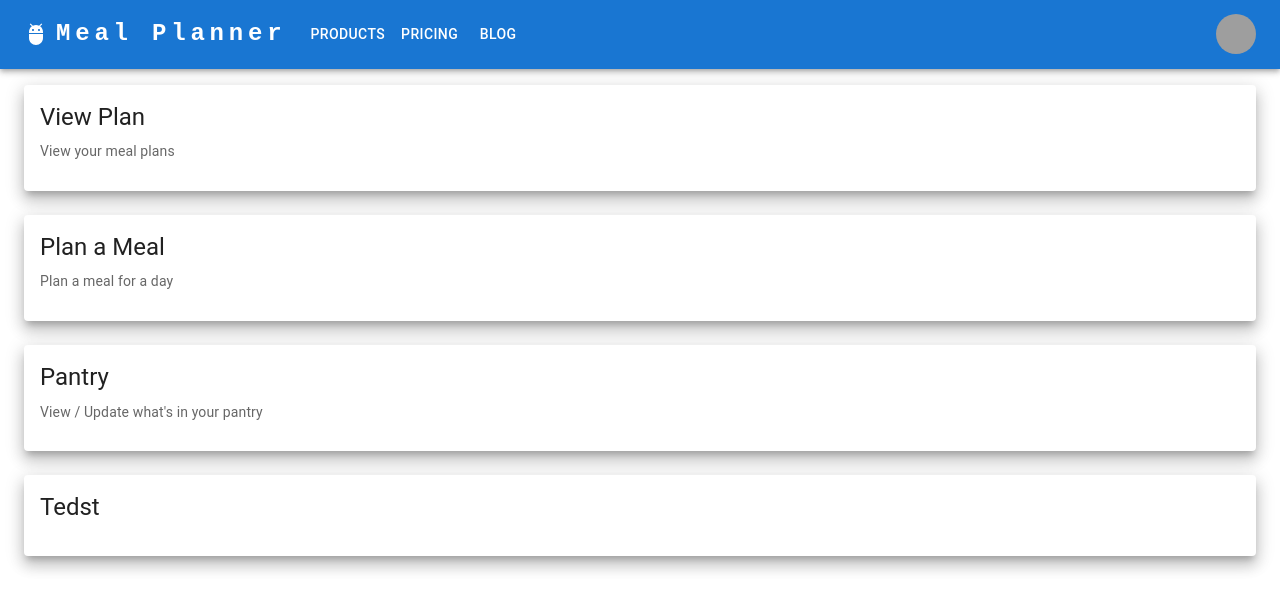
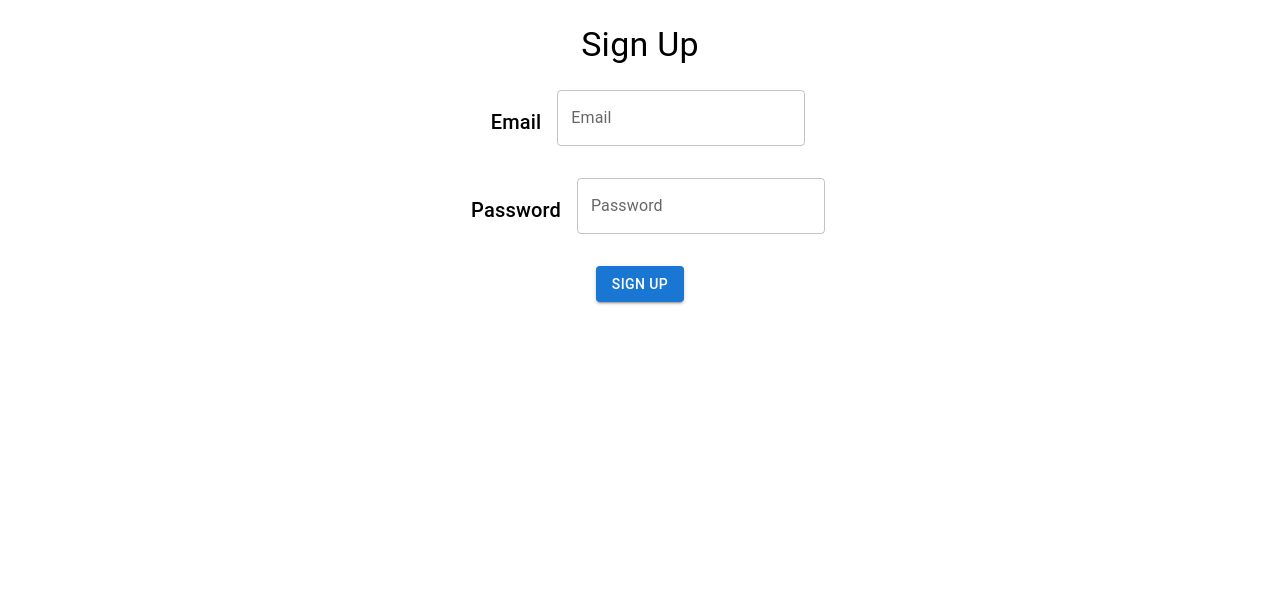
Before and after one commit to RationalAsh/meal-planner-website, a React (Create React App) app: page / in a window 1280 px wide. Shown: the top 610 px of the page. Built offline with nearby package versions, Linux system fonts and the light colour scheme; no server answers; grey boxes are pictures that could not be loaded.

Commit message:
Basic login works

```diff
--- a/package.json
+++ b/package.json
@@ -18,10 +18,12 @@
     "axios": "^1.7.7",
     "firebase": "^10.14.1",
     "firebaseui": "^6.1.0",
+    "notistack": "^3.0.1",
     "react": "^18.3.1",
     "react-dom": "^18.3.1",
     "react-router-dom": "^6.27.0",
     "react-scripts": "5.0.1",
+    "react-toastify": "^10.0.6",
     "typescript": "^4.9.5",
     "web-vitals": "^2.1.4"
   },
--- a/src/App.tsx
+++ b/src/App.tsx
@@ -6,11 +6,41 @@ import ResponsiveAppBar from './components/ResponsiveAppBar';
 import { Route, BrowserRouter as Router, Routes } from 'react-router-dom';
 import PlanMeal from './components/PlanMeal';
 import Login from './components/Login';
+import Signup from './components/Signup';
+
+// Import the functions you need from the SDKs you need
+import { initializeApp } from "firebase/app";
+import { getAnalytics } from "firebase/analytics";
+import { getAuth } from "firebase/auth";
+import { Container } from '@mui/material';
+// TODO: Add SDKs for Firebase products that you want to use
+// https://firebase.google.com/docs/web/setup#available-libraries
+
+// Your web app's Firebase configuration
+// For Firebase JS SDK v7.20.0 and later, measurementId is optional
+const firebaseConfig = {
+  apiKey: process.env.REACT_APP_FIREBASE_API_KEY,
+  authDomain: process.env.REACT_APP_FIREBASE_AUTH_DOMAIN,
+  projectId: process.env.REACT_APP_FIREBASE_PROJECT_ID,
+  storageBucket: process.env.REACT_APP_FIREBASE_STORAGE_BUCKET,
+  messagingSenderId: process.env.REACT_APP_FIREBASE_MESSAGING_SENDER_ID,
+  appId: process.env.REACT_APP_FIREBASE_APP_ID,
+  measurementId: process.env.REACT_APP_FIREBASE_MEASUREMENT_ID
+};
+
+// Initialize Firebase
+export const app = initializeApp(firebaseConfig);
+export const analytics = getAnalytics(app);
+export const auth = getAuth(app);
+
 
 function App() {
   return (
     <>
-    <ResponsiveAppBar />
+    <Container maxWidth="xl">
+        <Signup />
+    </Container>
+    {/* <ResponsiveAppBar />
     <Router>
       <Routes>
         <Route path="/" element={<HomePage />} />
@@ -18,7 +48,7 @@ function App() {
         <Route path="/home" element={<HomePage />} />
         <Route path="/plan-meal" element={<PlanMeal />} />
       </Routes>
-    </Router>
+    </Router> */}
     </>
   );
 }
--- a/src/components/Signup.tsx
+++ b/src/components/Signup.tsx
@@ -0,0 +1,70 @@
+import React from 'react'
+import { createUserWithEmailAndPassword, getAuth } from 'firebase/auth'
+import { Box, Button, Stack, TextField, Typography } from '@mui/material';
+import { useSnackbar } from 'notistack';
+
+type Props = {}
+
+export default function Signup({}: Props) {
+    const { enqueueSnackbar, closeSnackbar } = useSnackbar();
+    const auth = getAuth();
+
+    // State to hold email
+    const [email, setEmail] = React.useState("");
+    // State to hold password
+    const [password, setPassword] = React.useState("");
+
+    // Function to handle the form submission
+    const handleSubmit = (event: React.FormEvent) => {
+        event.preventDefault();
+        console.log("Email: ", email);
+        console.log("Password: ", password);
+
+        // Sign up with username and password with firebase auth.
+        createUserWithEmailAndPassword(auth, email, password)
+            .then((userCredential) => {
+                // Signed in
+                const user = userCredential.user;
+                console.log("User: ", user);
+                enqueueSnackbar("User created successfully", { variant: 'success' });
+            })
+            .catch((error) => {
+                const errorCode = error.code;
+                const errorMessage = error.message;
+                console.log("Error Code: ", errorCode);
+                console.log("Error Message: ", errorMessage);
+                enqueueSnackbar(errorMessage, { variant: 'error'});
+            });
+    }
+
+  return (
+    <Stack spacing={3} component="form" sx={{mt: 3}}>
+        <Typography variant="h4" sx={{display:'flex', justifyContent: 'center'}}>Sign Up</Typography>
+        <Box sx={{display: 'flex', justifyContent: 'center'}}>
+            <Typography variant="h6" sx={{margin: 2}}>Email</Typography>
+            <TextField
+            id="outlined-email-input"
+            label="Email"
+            type="email"
+            autoComplete="current-email"
+            onChange={(e) => setEmail(e.target.value)}
+            />
+        </Box>
+        <Box sx={{display: 'flex', justifyContent: 'center'}}>
+
+            <Typography variant="h6" sx={{margin: 2}}>Password</Typography>
+
+            <TextField
+            id="outlined-password-input"
+            label="Password"
+            type="password"
+            autoComplete="current-password"
+            onChange={(e) => setPassword(e.target.value)}
+            />
+        </Box>
+        <Box sx={{display: 'flex', justifyContent: 'center'}}>
+            <Button variant="contained" onClick={handleSubmit}>Sign Up</Button>
+        </Box>
+    </Stack>
+  )
+}
--- a/src/index.tsx
+++ b/src/index.tsx
@@ -3,13 +3,16 @@ import ReactDOM from 'react-dom/client';
 import './index.css';
 import App from './App';
 import reportWebVitals from './reportWebVitals';
+import { SnackbarProvider } from 'notistack';
 
 const root = ReactDOM.createRoot(
   document.getElementById('root') as HTMLElement
 );
 root.render(
   <React.StrictMode>
-    <App />
+    <SnackbarProvider maxSnack={10}>
+      <App />
+    </SnackbarProvider>
   </React.StrictMode>
 );
 
```
Also changed, not shown: 1 other file (tests, documents, lock files or other folders).
